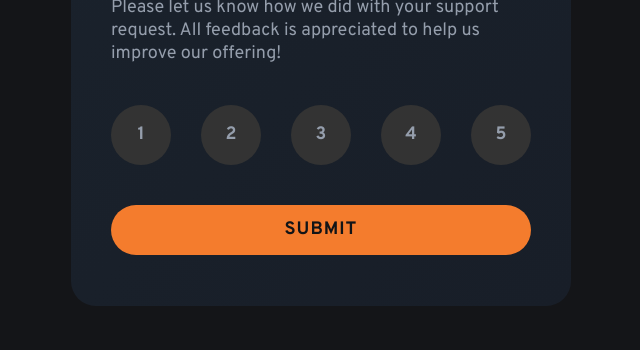
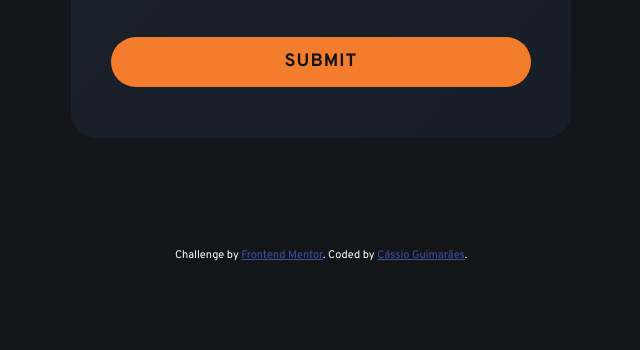
Before and after one commit to cassioluciano98/Interactive-Rating---Frontend-Mentor-Challenge, a plain HTML site: page index.html in a window 1280 px wide. Shown: the part 450-800 px from the top of the page, without its empty margins (319-959 px from the left). Drawn offline with Linux system fonts and the light colour scheme.

Commit message:
Centralizando componente no body

```diff
--- a/style.css
+++ b/style.css
@@ -9,6 +9,11 @@
 
 body {
     background-color: #141518;
+    height: 100vh;
+    display: flex;
+    justify-content: center;
+    align-items: center;
+    flex-direction: column;
 }
 
 main {
@@ -16,7 +21,6 @@ main {
     height: 500px;
     background: linear-gradient(to bottom right, #1A222C, #181E28);
     border-radius: 25PX;
-    margin: 20% auto;
 }
 
 .rate-select, .thank-you {
@@ -129,6 +133,7 @@ main {
 }
 
 .attribution {
+    margin-top: 10em;
     font-size: 11px;
     text-align: center;
     color: #fff;
```
